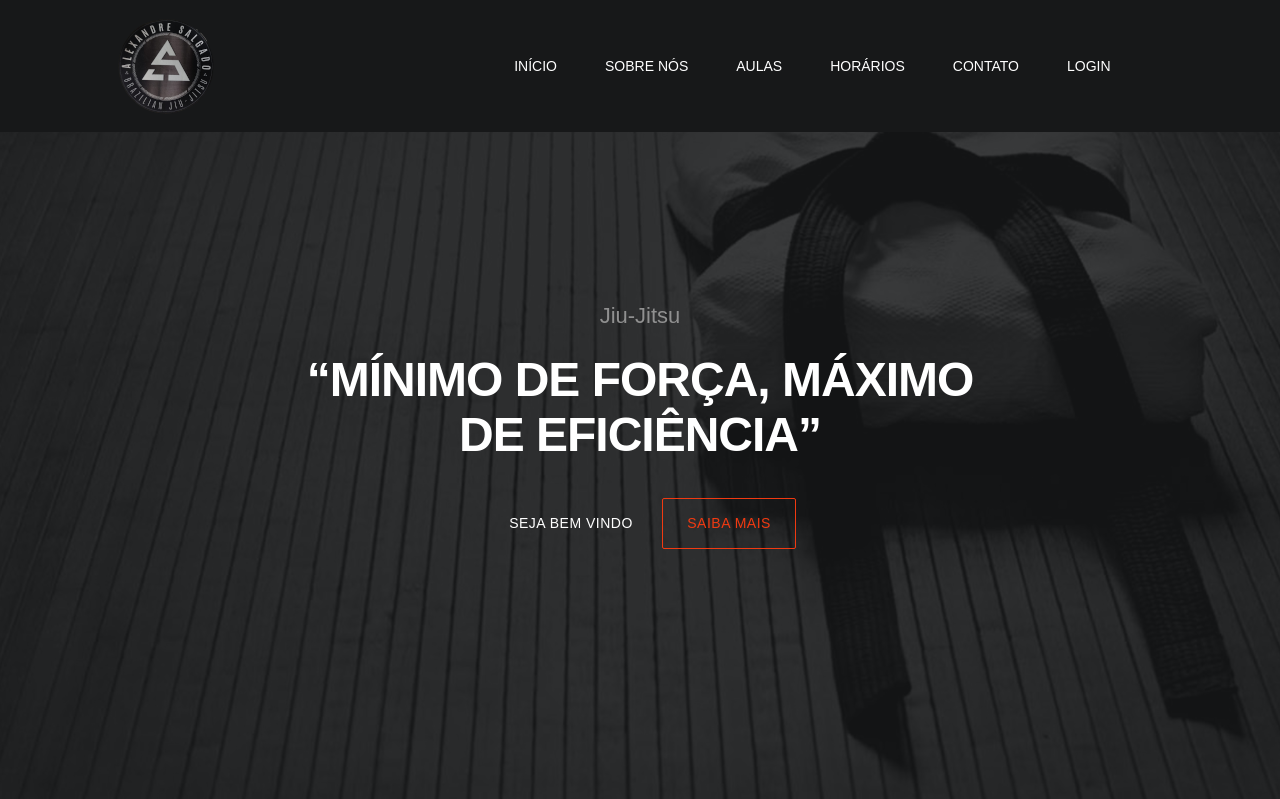
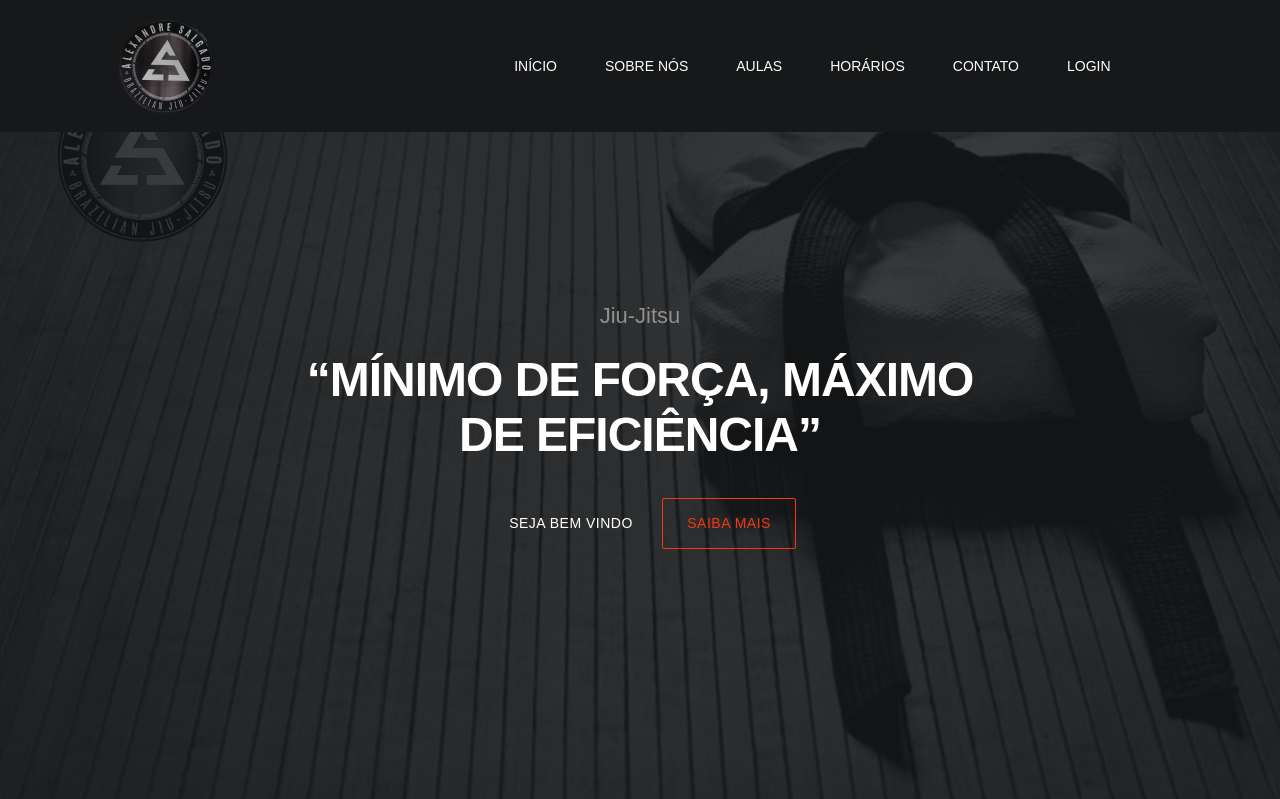
Before and after one commit to fabianosf/asbjj_teste, a Django app: page / in a window 1280 px wide. Shown: the top 799 px of the page. Run offline with Django 5.2, Linux system fonts and the light colour scheme; parts of the project's set-up code (start-up, migrations or seed data) failed here and were passed over; some libraries are stand-ins or nearby versions; some web fonts are replaced.

Commit message:
configuracao

```diff
--- a/core/static/css/style.css
+++ b/core/static/css/style.css
@@ -4,7 +4,6 @@ body {
   padding: 0;
   /* Remove o preenchimento padrão do body */
 }
-
 
 @font-face {
   font-family: 'Plain';
@@ -392,7 +391,7 @@ a:focus {
   -----------------------------------------*/
 
 .hero {
-  background-image: url('../images/hero-bg.jpg');
+  background-image: url('../images/bg.jpg');
   background-size: cover;
   background-position: top;
   background-repeat: no-repeat;
--- a/core/templates/core/base.html
+++ b/core/templates/core/base.html
@@ -24,11 +24,11 @@
     <script src="https://cdnjs.cloudflare.com/ajax/libs/aos/2.3.4/aos.js"></script>
     <script src="https://cdnjs.cloudflare.com/ajax/libs/smoothscroll/1.4.10/SmoothScroll.min.js"></script>
 
-    <!-- outros links -->
+     <!-- MAIN CSS -->
+     <link rel="stylesheet" href="{% static 'css/style.css' %}">
 
 
-     <!-- MAIN CSS -->
-     <link rel="stylesheet" href="{% static 'css/style.css' %}">
+
 </head>
 <body data-spy="scroll" data-target="#navbarNav" data-offset="50">
     <!-- MENU BAR -->
```
